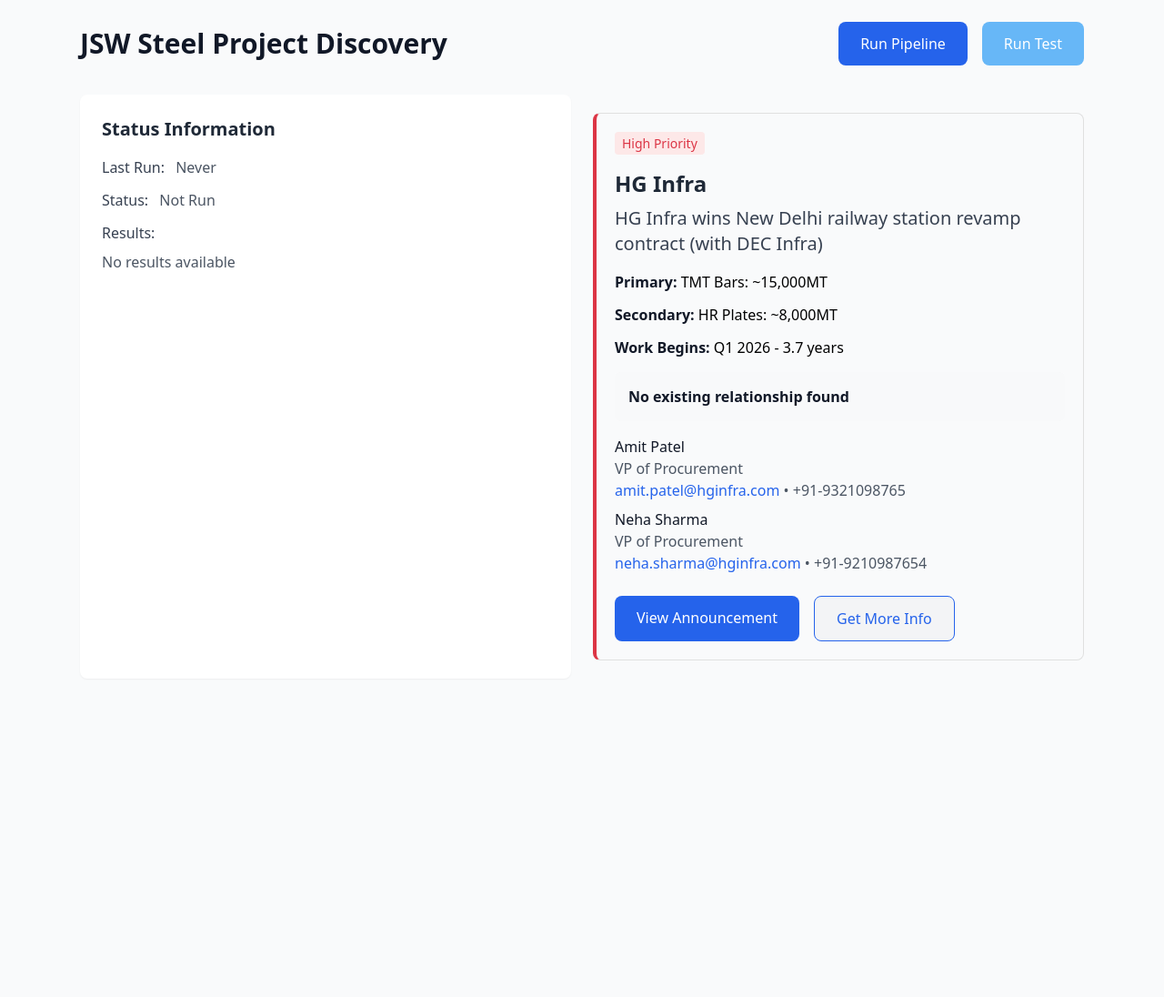
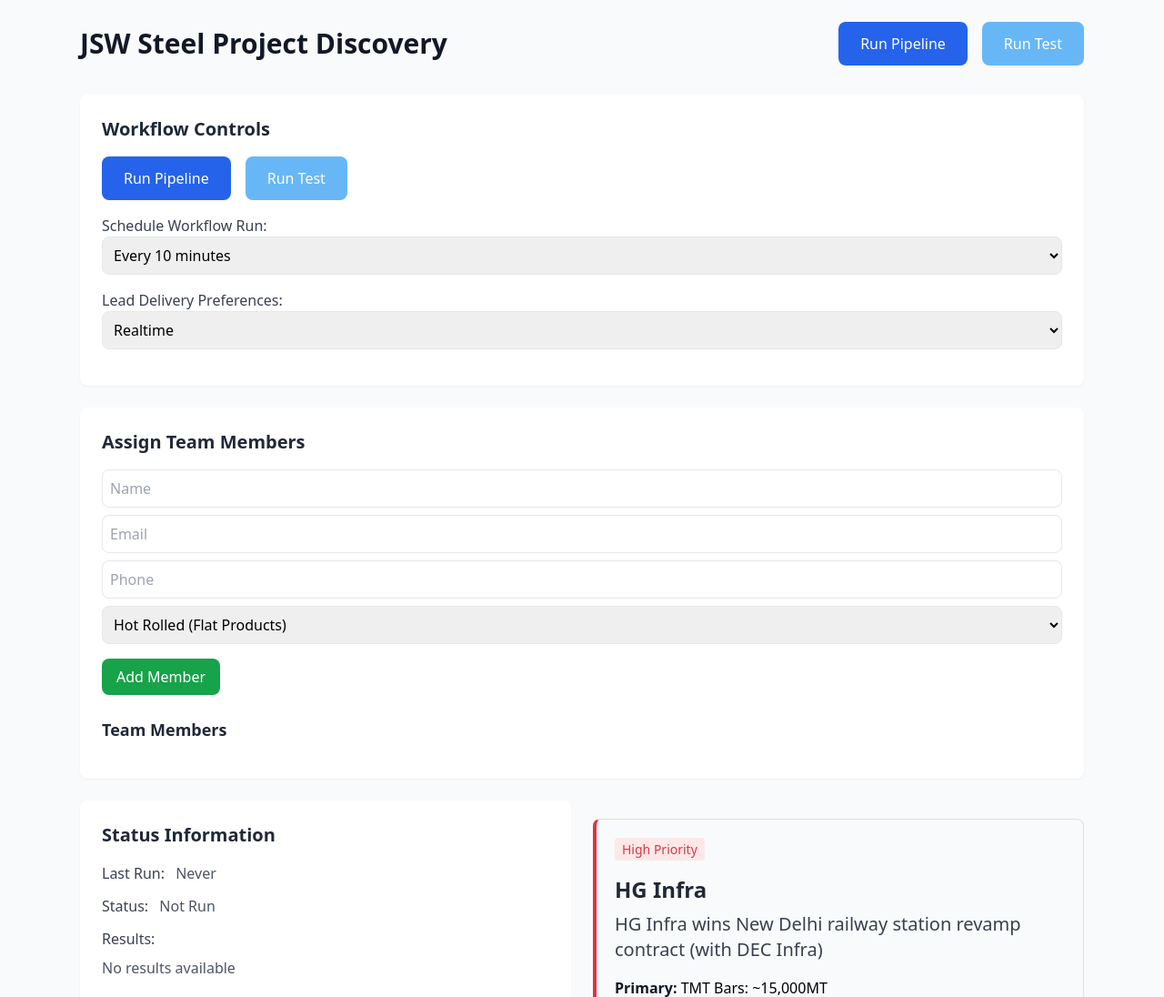
Before and after one commit to AAGAM17/jsw, a Flask app: page / in a window 1280 px wide. Shown: the top 1096 px of the page at 91% size. Before the commit the page ends 726 px from the top, so only its background shows below. Run offline with Flask 3, Linux system fonts and the light colour scheme; parts of the project's set-up code (start-up, migrations or seed data) failed here and were passed over; some libraries are stand-ins or nearby versions.

Commit message:
Implemented assigning team members, and made the UI for workflow controls

```diff
--- a/app.py
+++ b/app.py
@@ -9,6 +9,8 @@
 from dotenv import load_dotenv
 from utilities.email_handler import EmailHandler
 from whatsapp.interakt_handler import InteraktHandler
+from config.settings import Config
+import json
 
 app = Flask(__name__)
 configure_logging()
@@ -34,19 +36,22 @@
 # Initialize handlers
 whatsapp_handler = InteraktHandler()
 
+
 @app.route('/')
 def index():
     """Home page with run button"""
     return render_template('index.html',
-                         last_run_time=last_run_time,
-                         is_running=is_running,
-                         last_run_status=last_run_status,
-                         last_run_results=last_run_results)
+                           last_run_time=last_run_time,
+                           is_running=is_running,
+                           last_run_status=last_run_status,
+                           last_run_results=last_run_results)
+
 
 @app.route('/chat')
 def chat_interface():
     """Chat interface for project discovery"""
     return render_template('chat.html')
+
 
 @app.route('/projects')
 def projects_list():
@@ -60,16 +65,19 @@
 
     # Apply filters
     if project_type:
-        filtered_projects = [p for p in filtered_projects if p['type'] == project_type]
+        filtered_projects = [
+            p for p in filtered_projects if p['type'] == project_type]
 
     if value_range:
         min_val, max_val = map(float, value_range.split('-'))
-        filtered_projects = [p for p in filtered_projects if min_val <= p['value'] <= max_val]
+        filtered_projects = [
+            p for p in filtered_projects if min_val <= p['value'] <= max_val]
 
     if timeline:
         months = int(timeline.split('-')[0])
         cutoff_date = datetime.now() + timedelta(days=30*months)
-        filtered_projects = [p for p in filtered_projects if p['start_date'] <= cutoff_date]
+        filtered_projects = [
+            p for p in filtered_projects if p['start_date'] <= cutoff_date]
 
     # Apply sorting
     if sort_by:
@@ -79,15 +87,18 @@
 
     return render_template('projects.html', projects=filtered_projects)
 
+
 @app.route('/project/<project_id>')
 def project_details(project_id):
     # Find project by ID (company_title)
-    project = next((p for p in projects if f"{p['company']}_{p['title'].lower().replace(' ', '_')}" == project_id), None)
+    project = next(
+        (p for p in projects if f"{p['company']}_{p['title'].lower().replace(' ', '_')}" == project_id), None)
 
     if not project:
         return "Project not found", 404
 
     return render_template('project_details.html', project=project)
+
 
 @app.route('/api/chat', methods=['POST'])
 def chat():
@@ -101,7 +112,8 @@
         return jsonify({"response": response})
 
     # Find project context
-    project = next((p for p in projects if f"{p['company']}_{p['title'].lower().replace(' ', '_')}" == project_id), None)
+    project = next(
+        (p for p in projects if f"{p['company']}_{p['title'].lower().replace(' ', '_')}" == project_id), None)
 
     if not project:
         return jsonify({"error": "Project not found"}), 404
@@ -117,8 +129,10 @@
     """
 
     # Get AI response using Perplexity
-    response = perplexity_client.get_project_info(context + "\n\nUser question: " + message)
+    response = perplexity_client.get_project_info(
+        context + "\n\nUser question: " + message)
     return jsonify({"response": response})
+
 
 @app.route('/api/projects', methods=['POST'])
 def update_projects():
@@ -129,14 +143,17 @@
 
     # Convert string dates to datetime objects
     for project in data:
-        project['start_date'] = datetime.strptime(project['start_date'], '%Y-%m-%d')
-        project['end_date'] = datetime.strptime(project['end_date'], '%Y-%m-%d')
+        project['start_date'] = datetime.strptime(
+            project['start_date'], '%Y-%m-%d')
+        project['end_date'] = datetime.strptime(
+            project['end_date'], '%Y-%m-%d')
 
     # Update global projects list
     global projects
     projects = data
 
     return jsonify({"message": "Projects updated successfully", "count": len(projects)})
+
 
 @app.route('/run', methods=['POST'])
 def run_script():
@@ -180,6 +197,52 @@
         'message': 'Script started successfully'
     })
 
+
+@app.route('/add-member', methods=['POST'])
+def add_member():
+    """Adds team member to the team"""
+
+    def add_member():
+        global team
+        try:
+            team = request.get_json()
+            print(team)
+
+            Config.TEAM_MEMBERS[team["team"]].append(team)
+
+        except Exception as e:
+            logger.error(f"Error running pipeline: {str(e)}", exc_info=True)
+
+    add_member()
+
+    return jsonify({
+        'status': 'success',
+        'message': 'Script started successfully' + json.dumps(Config.TEAM_MEMBERS)
+    })
+
+
+@app.route('/remove-member', methods=['POST'])
+def remove_member():
+    """Removes team member to the team"""
+
+    def remove_member():
+        global team
+        try:
+            team = request.get_json()
+
+            Config.TEAM_MEMBERS[team["team"]].remove(team)
+
+        except Exception as e:
+            logger.error(f"Error running pipeline: {str(e)}", exc_info=True)
+
+    remove_member()
+
+    return jsonify({
+        'status': 'success',
+        'message': 'Script started successfully' + json.dumps(Config.TEAM_MEMBERS)
+    })
+
+
 @app.route('/status')
 def get_status():
     """Get the current status of the script"""
@@ -189,6 +252,7 @@
         'status': last_run_status,
         'results': last_run_results
     })
+
 
 @app.route('/api/project/<project_id>')
 def get_project_info(project_id):
@@ -269,6 +333,7 @@
     })
 
     return jsonify(project_info)
+
 
 @app.route('/send_test_email')
 def send_test_email():
@@ -400,6 +465,7 @@
             'message': str(e)
         }), 500
 
+
 @app.route('/webhook/whatsapp', methods=['POST'])
 def whatsapp_webhook():
     """Handle incoming WhatsApp messages from Interakt"""
@@ -415,7 +481,8 @@
 
             if phone_number and message_text:
                 # Handle the message
-                whatsapp_handler.handle_incoming_message(phone_number, message_text)
+                whatsapp_handler.handle_incoming_message(
+                    phone_number, message_text)
                 return jsonify({'status': 'success'}), 200
             else:
                 logger.error("Missing phone number or message text in webhook")
@@ -428,6 +495,7 @@
         logger.error(f"Error processing webhook: {str(e)}")
         return jsonify({'error': str(e)}), 500
 
+
 if __name__ == '__main__':
     port = int(os.environ.get('PORT', 8080))
     app.run(host='0.0.0.0', port=port, debug=True)
--- a/templates/index.html
+++ b/templates/index.html
@@ -65,7 +65,61 @@
                 </button>
             </div>
         </div>
+        <div class="bg-white rounded-lg shadow-sm p-6 mb-6">
+            <h2 class="text-xl font-semibold text-gray-800 mb-4">Workflow Controls</h2>
 
+            <div class="flex gap-4 mb-4">
+                <button id="runPipeline" class="bg-blue-600 text-white px-6 py-3 rounded-lg hover:bg-blue-700 transition-colors">
+                    Run Pipeline
+                </button>
+                <button id="runTest" class="bg-[#67B7F7] text-white px-6 py-3 rounded-lg hover:opacity-90 transition-opacity">
+                    Run Test
+                </button>
+            </div>
+
+            <label class="block font-medium text-gray-700">Schedule Workflow Run:</label>
+            <select id="workflowSchedule" class="w-full p-2 border rounded-lg mb-4">
+                <option>Every 10 minutes</option>
+                <option>Every 30 minutes</option>
+                <option>Every hour</option>
+                <option>Every 3 hours</option>
+                <option>Every 6 hours</option>
+                <option>Every 9 hours</option>
+                <option>Every day</option>
+            </select>
+
+            <label class="block font-medium text-gray-700">Lead Delivery Preferences:</label>
+            <select id="leadDelivery" class="w-full p-2 border rounded-lg mb-4">
+                <option>Realtime</option>
+                <option>Every hour</option>
+                <option>Realtime from 8 AM to 7 PM</option>
+                <option>Bulk notification every morning</option>
+            </select>
+        </div>
+
+        <div class="bg-white rounded-lg shadow-sm p-6 mb-6">
+            <h2 class="text-xl font-semibold text-gray-800 mb-4">Assign Team Members</h2>
+
+            <div id="addMemberForm">
+                <input id="memberName" type="text" placeholder="Name" class="w-full p-2 border rounded-lg mb-2">
+                <input id="memberEmail" type="email" placeholder="Email" class="w-full p-2 border rounded-lg mb-2">
+                <input id="memberPhone" type="tel" placeholder="Phone" class="w-full p-2 border rounded-lg mb-2">
+                <select id="memberTeam" class="w-full p-2 border rounded-lg mb-4">
+                    <option value="Hot Rolled">Hot Rolled (Flat Products)</option>
+                    <option value="Cold Rolled">Cold Rolled (Flat Products)</option>
+                    <option value="Galvanized">Galvanized (Flat Products)</option>
+                    <option value="Electrical Steel">Electrical Steel (Flat Products)</option>
+                    <option value="Galvalume Steel">Galvalume Steel (Flat Products)</option>
+                    <option value="TMT Bars">TMT Bars (Long Products)</option>
+                    <option value="Wire Rods">Wire Rods (Long Products)</option>
+                    <option value="Special Alloy Steel">Special Alloy Steel (Long Products)</option>
+                </select>
+                <button id="addMember" class="bg-green-600 text-white px-4 py-2 rounded-lg hover:bg-green-700 transition-colors">Add Member</button>
+            </div>
+
+            <h3 class="text-lg font-semibold text-gray-800 mt-6">Team Members</h3>
+            <ul id="teamMembers" class="mt-4 space-y-2"></ul>
+        </div>
         <div class="grid grid-cols-1 lg:grid-cols-2 gap-6">
             <!-- Status Card -->
             <div class="bg-white rounded-lg shadow-sm p-6">
@@ -161,8 +215,74 @@
             </div>
         </div>
     </div>
+    <script>
+        let teamMembers = [];
 
-    <script>
+function renderTeamMembers() {
+    const teamList = document.getElementById('teamMembers');
+    teamList.innerHTML = '';
+    teamMembers.forEach((member, index) => {
+        const memberItem = document.createElement('li');
+        memberItem.classList.add("p-4", "bg-gray-100", "rounded-lg", "flex", "justify-between", "items-center");
+        memberItem.innerHTML = `
+            <div>
+                <p class="font-medium text-gray-900">${member.name}</p>
+                <p class="text-gray-600">${member.email} • ${member.phone}</p>
+                <p class="text-gray-600">Team: ${member.team}</p>
+            </div>
+            <button onclick="removeMember(${index})" class="bg-red-600 text-white px-3 py-1 rounded-lg hover:bg-red-700">Remove</button>
+        `;
+        teamList.appendChild(memberItem);
+    });
+}
+
+ async function removeMember (index) {
+
+    const team = teamMembers[index];
+    team['team'] = team['team'].replace(' ', '_').toUpperCase();
+    try {
+                const response = await fetch('/remove-member', {
+                    method: 'POST',headers: {
+                        'Content-Type': 'application/json',
+                    },
+                    body: JSON.stringify(team),
+                });
+                const data = await response.json();
+            } catch (error) {
+                console.error('Error:', error);
+            }
+            teamMembers.splice(index, 1);
+    renderTeamMembers();
+}
+
+document.getElementById('addMember').addEventListener('click', async () => {
+    const name = document.getElementById('memberName').value.trim();
+    const email = document.getElementById('memberEmail').value.trim();
+    const phone = document.getElementById('memberPhone').value.trim();
+    const team = document.getElementById('memberTeam').value.replace(' ', '_').toUpperCase();
+
+    if (name && email && phone) {
+
+        try {
+                const response = await fetch('/add-member', {
+                    method: 'POST',
+                    headers: {
+                        'Content-Type': 'application/json',
+                    },
+                    body: JSON.stringify({ name, email, phone, team }),
+                });
+                const data = await response.json();
+            } catch (error) {
+                console.error('Error:', error);
+            }
+            teamMembers.push({ name, email, phone, team });
+        renderTeamMembers();
+
+        document.getElementById('memberName').value = '';
+        document.getElementById('memberEmail').value = '';
+        document.getElementById('memberPhone').value = '';
+    }
+});
         document.getElementById('runPipeline').addEventListener('click', async () => {
             try {
                 const response = await fetch('/run', {
```
Also changed, not shown: config/settings.py (+18 -2 lines), utilities/email_handler.py (+126 -59 lines), utilities/project_discovery_graph.py (+79 -33 lines), whatsapp/interakt_handler.py (+25 -12 lines), 12 other files.
